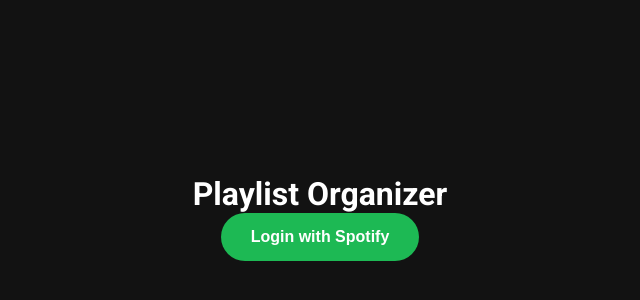
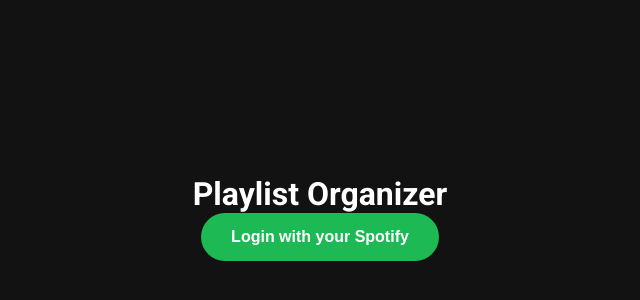
Before and after one commit to ritvik-gupta-2003/Spotify-Playlist-Organizer, a React app in the folder frontend/: page / in a window 1280 px wide. Shown: the part 182-482 px from the top of the page, without its empty margins (320-960 px from the left). Built offline with nearby package versions, Linux system fonts and the light colour scheme.

Commit message:
updated code

```diff
--- a/frontend/src/components/LoginPage.js
+++ b/frontend/src/components/LoginPage.js
@@ -65,7 +65,7 @@
     <LoginContainer>
       <h1>Playlist Organizer</h1>
       <LoginButton onClick={handleLogin}>
-        Login with Spotify
+        Login with your Spotify
       </LoginButton>
     </LoginContainer>
   );
```
Also changed, not shown: 1 other file (tests, documents, lock files or other folders).
